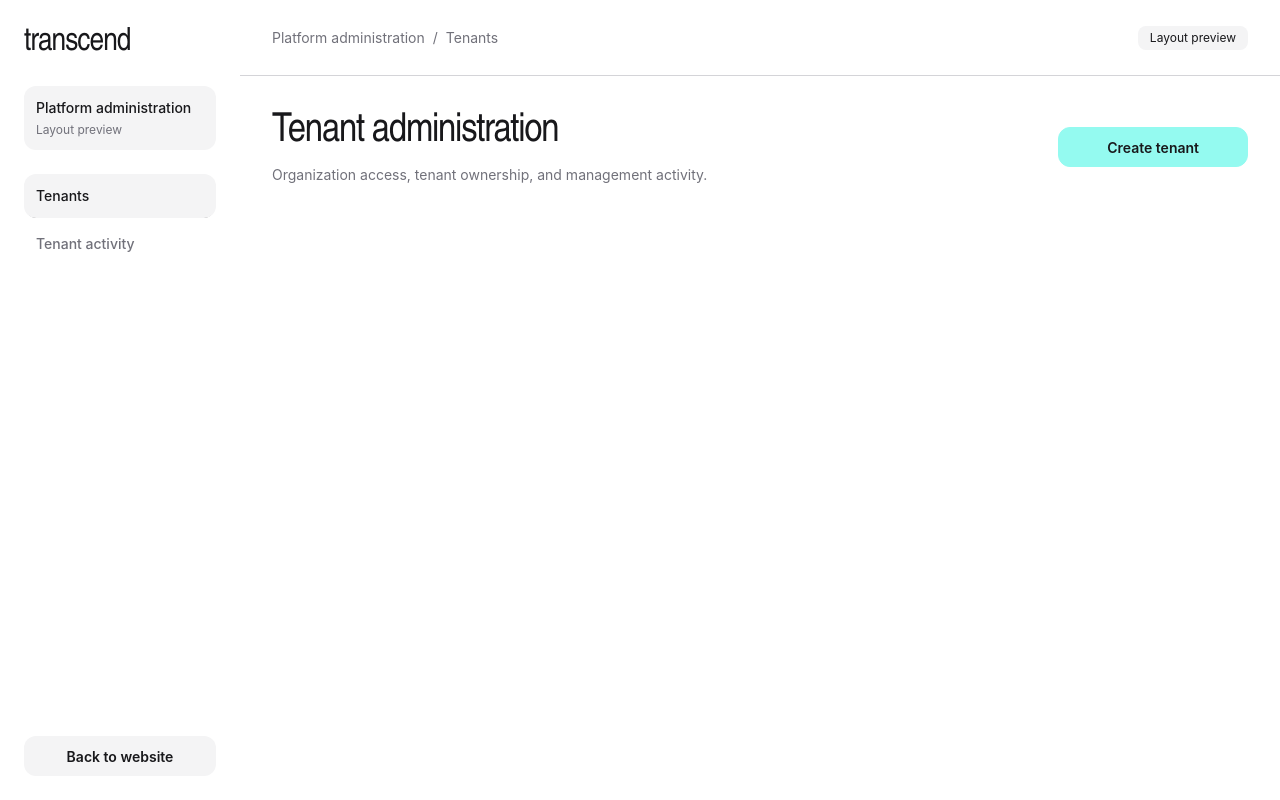
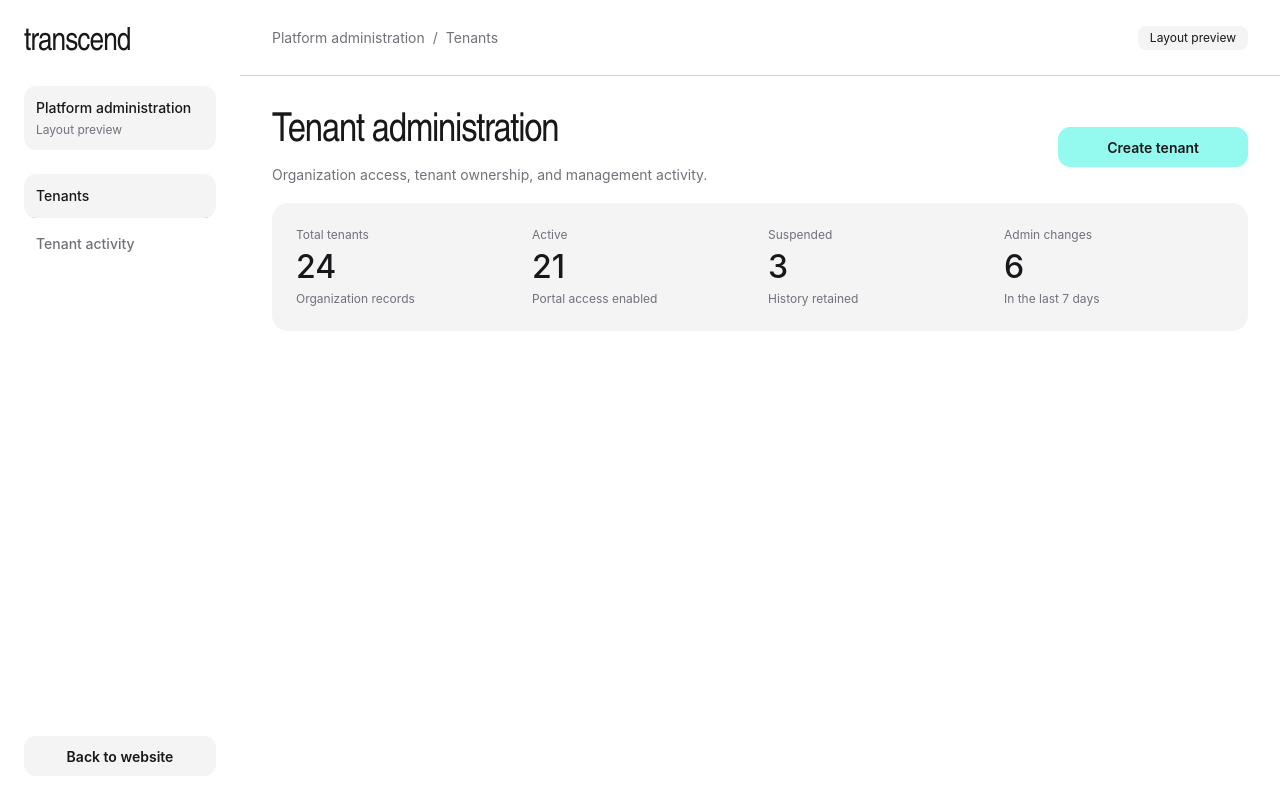
Before and after one commit to zayminmaw/ft_transcendence, a React (Vite) app in the folder frontend/: page /platform/tenants in a window 1280 px wide. Built offline with nearby package versions, Linux system fonts and the light colour scheme.

Commit message:
feat: added analytics card components for reuse later.

```diff
--- /dev/null
+++ b/frontend/src/global-components/AnalyticsCard/AnalyticsCard.tsx
@@ -0,0 +1,27 @@
+import type { AnalyticsItem } from './types';
+
+export function AnalyticsCard({
+	items,
+	className = '',
+}: {
+	items: AnalyticsItem[];
+	className?: string;
+}) {
+	return (
+		<dl
+			className={`-mx-6 grid grid-cols-2 gap-x-4 gap-y-6 bg-base-200 p-6 md:mx-0 md:grid-cols-4 md:rounded-box ${className}`}
+		>
+			{items.map((item) => (
+				<div key={item.label} className="flex flex-col">
+					<dt className="text-xs text-[var(--color-slate)]">{item.label}</dt>
+					<dd className="mt-1 text-[2rem] font-medium leading-tight">{item.value}</dd>
+					{item.description && (
+						<dd className="mt-1 text-xs text-[var(--color-slate)]">
+							{item.description}
+						</dd>
+					)}
+				</div>
+			))}
+		</dl>
+	);
+}
--- /dev/null
+++ b/frontend/src/global-components/AnalyticsCard/types.tsx
@@ -0,0 +1,5 @@
+export type AnalyticsItem = {
+	label: string;
+	value: string | number;
+	description?: string;
+};
--- a/frontend/src/global-components/index.ts
+++ b/frontend/src/global-components/index.ts
@@ -1,3 +1,5 @@
+export { AnalyticsCard } from './AnalyticsCard/AnalyticsCard';
+export * from './AnalyticsCard/types.tsx';
 export { Button } from './Button/Button';
 export { Input } from './Input/Input';
 export { ModulePage } from './ModulePage';
--- a/frontend/src/modules/platform/pages/TenantsPage.tsx
+++ b/frontend/src/modules/platform/pages/TenantsPage.tsx
@@ -1,4 +1,14 @@
 import { Link } from 'react-router-dom';
+import { AnalyticsCard } from '@global-components';
+import type { AnalyticsItem } from '@global-components';
+
+// Sample data until the tenant endpoints exist.
+const tenantStats: AnalyticsItem[] = [
+	{ label: 'Total tenants', value: 24, description: 'Organization records' },
+	{ label: 'Active', value: 21, description: 'Portal access enabled' },
+	{ label: 'Suspended', value: 3, description: 'History retained' },
+	{ label: 'Admin changes', value: 6, description: 'In the last 7 days' },
+];
 
 export function TenantsPage() {
 	return (
@@ -22,6 +32,7 @@ export function TenantsPage() {
 					Create tenant
 				</Link>
 			</div>
+			<AnalyticsCard items={tenantStats} />
 		</div>
 	);
 }
```
